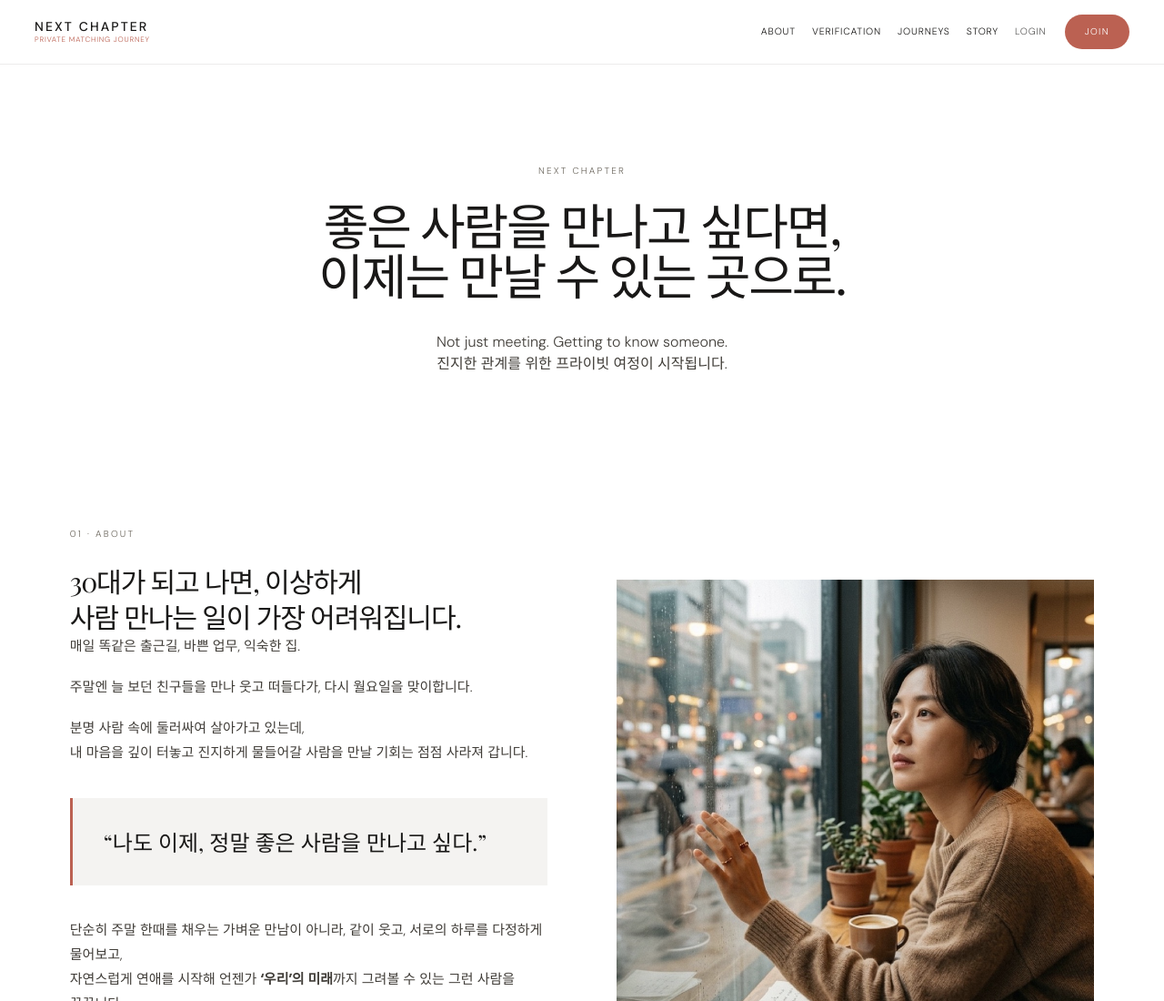
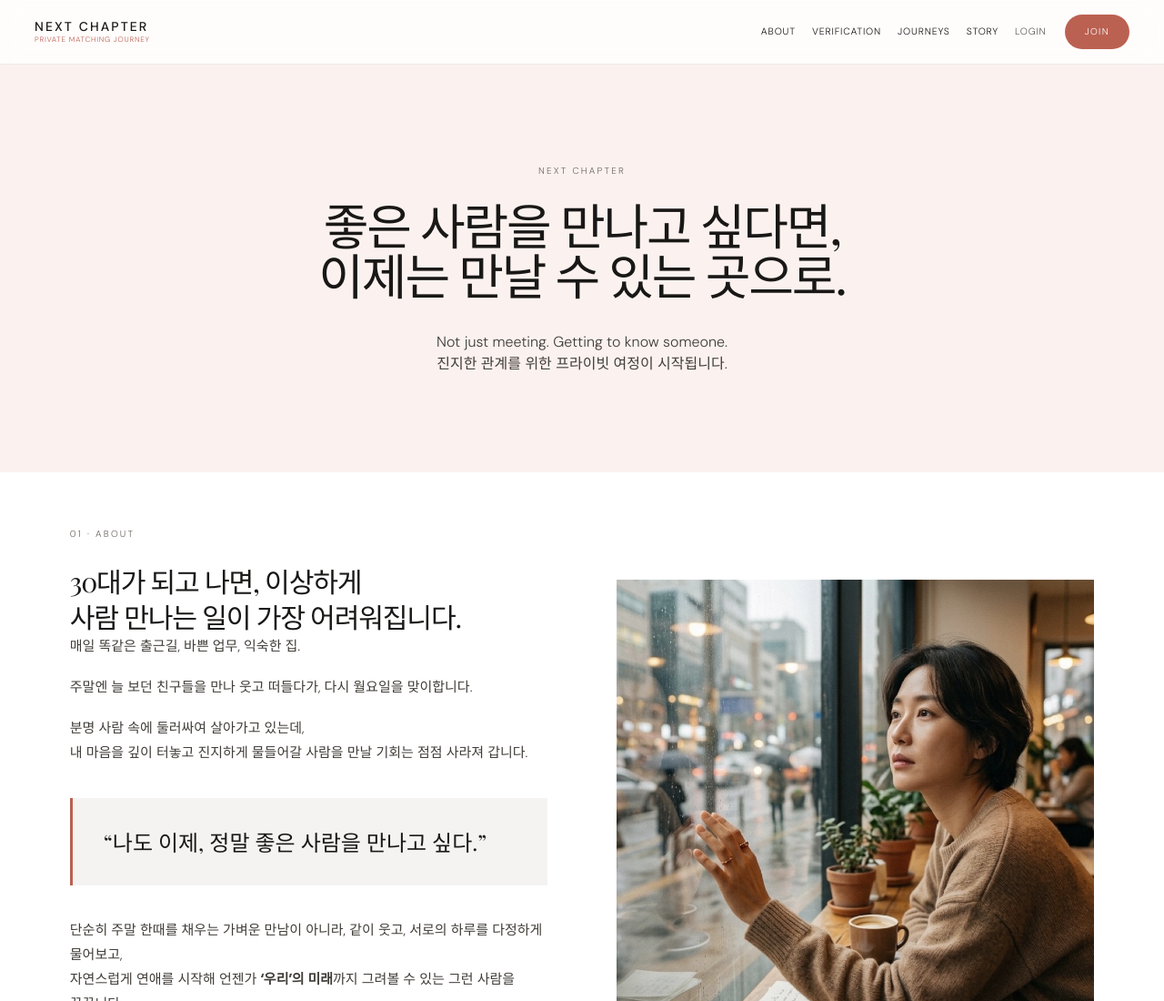
Before and after one commit to VERSOI-LAB/Next-Chapter, a website: page public/about.html in a window 1280 px wide. Shown: the top 1100 px of the page at 91% size. Drawn offline with nearby package versions, Linux system fonts and the light colour scheme.

Commit message:
About 페이지 히어로 섹션 배경색을 #FBF2EF로 변경

```diff
--- a/public/about.html
+++ b/public/about.html
@@ -33,7 +33,7 @@
 
 <main class="about-main">
 
-<section class="section about-hero center" style="padding-top:180px;padding-bottom:90px;min-height:60vh;display:flex;flex-direction:column;justify-content:center">
+<section class="section about-hero center" style="padding-top:180px;padding-bottom:90px;min-height:60vh;display:flex;flex-direction:column;justify-content:center;background:#FBF2EF">
   <div class="eyebrow center">NEXT CHAPTER</div>
   <h1 class="display center" style="max-width:820px;margin:0 auto;font-size:clamp(20px,6vw,54px)">좋은 사람을 만나고 싶다면,<br>이제는 만날 수 있는 곳으로.</h1>
   <p class="lead center">Not just meeting. Getting to know someone.<br>진지한 관계를 위한 프라이빗 여정이 시작됩니다.</p>
```
